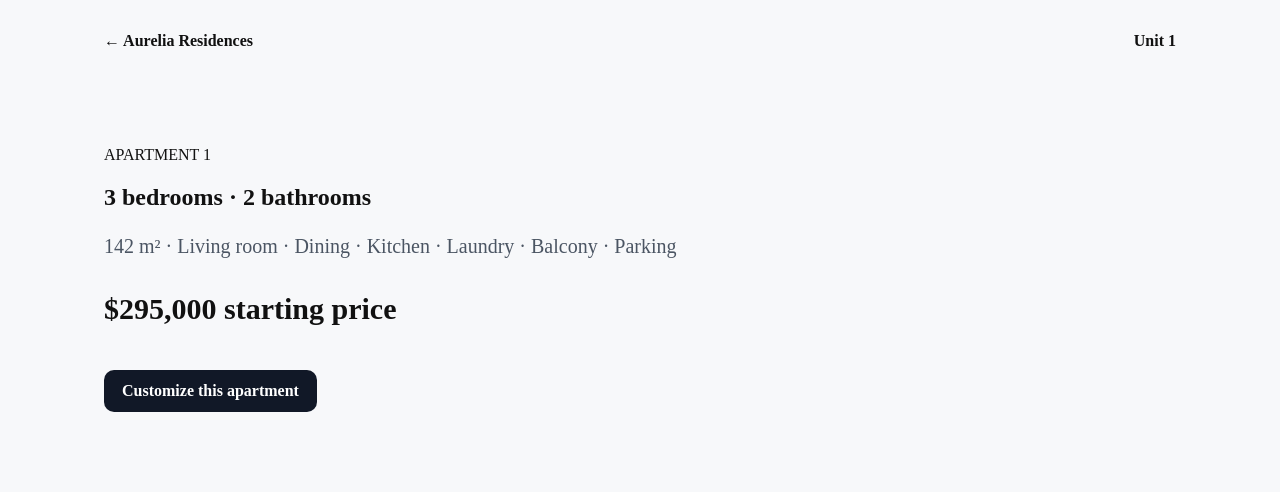
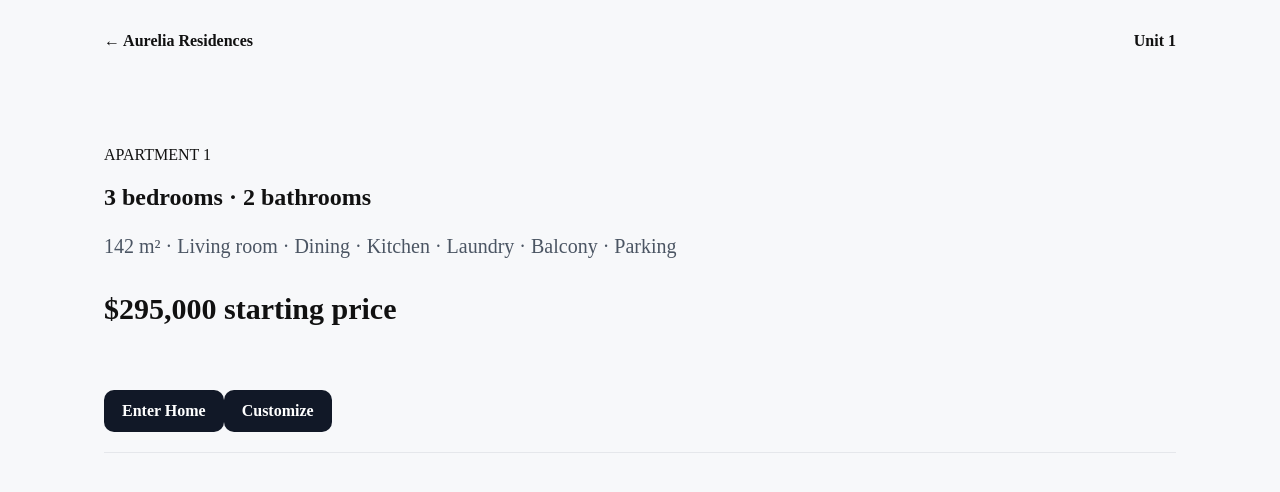
Before and after one commit to stpeter614-netizen/property-vision, a Next.js app: page /projects/aurelia-residences/units/1 in a window 1280 px wide. Shown: the top 492 px of the page. Built offline with nearby package versions, Linux system fonts and the light colour scheme.

Commit message:
Connect unit page to apartment experience

```diff
--- a/app/projects/aurelia-residences/units/[unitId]/page.tsx
+++ b/app/projects/aurelia-residences/units/[unitId]/page.tsx
@@ -10,7 +10,7 @@ export default async function UnitPage({ params }: Props) {
         <h1>3 bedrooms · 2 bathrooms</h1>
         <p className="lead">142 m² · Living room · Dining · Kitchen · Laundry · Balcony · Parking</p>
         <p className="price">$295,000 starting price</p>
-        <a className="button" href={'/projects/aurelia-residences/units/' + id + '/customize'}>Customize this apartment</a>
+        <div className="option"><a className="button" href={'/projects/aurelia-residences/units/' + id + '/experience'}>Enter Home</a><a className="button" href={'/projects/aurelia-residences/units/' + id + '/customize'}>Customize</a></div>
       </div></section>
     </main>
   );
```
